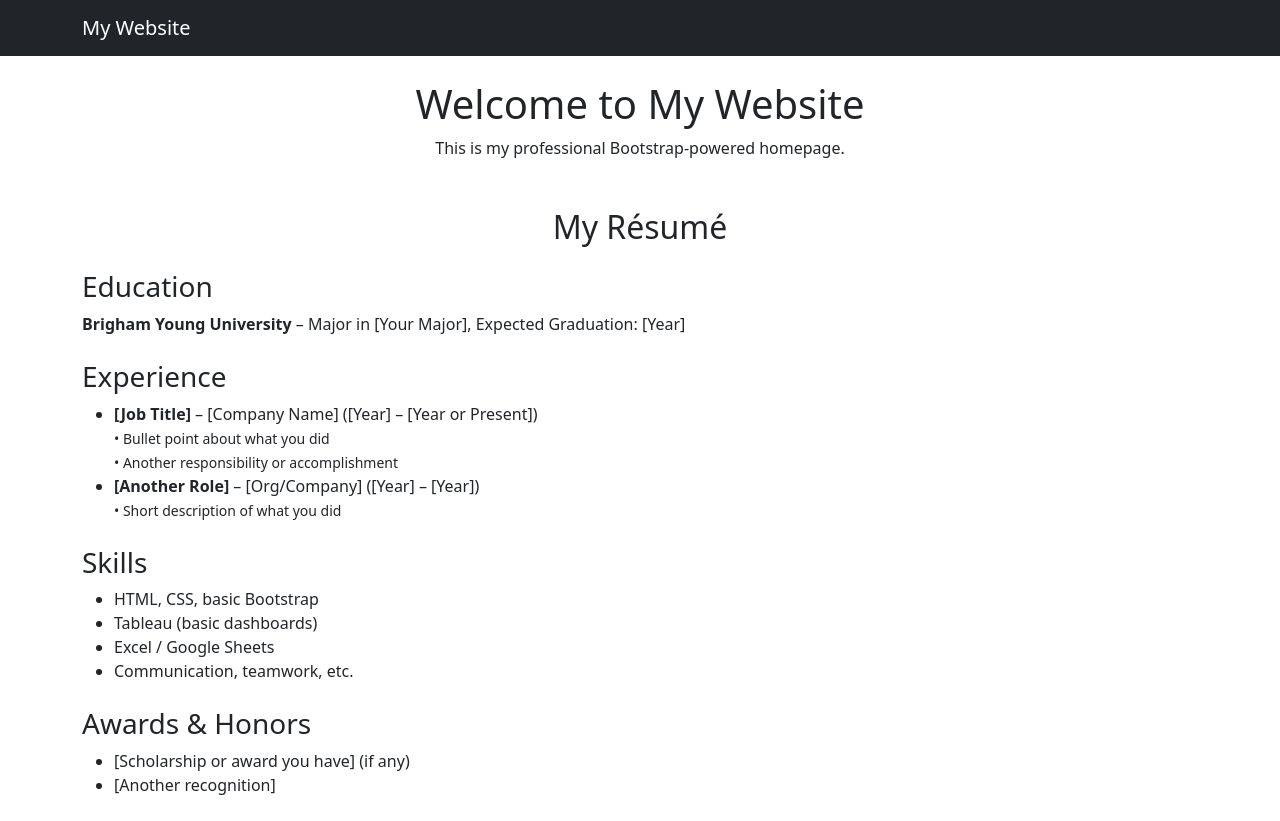
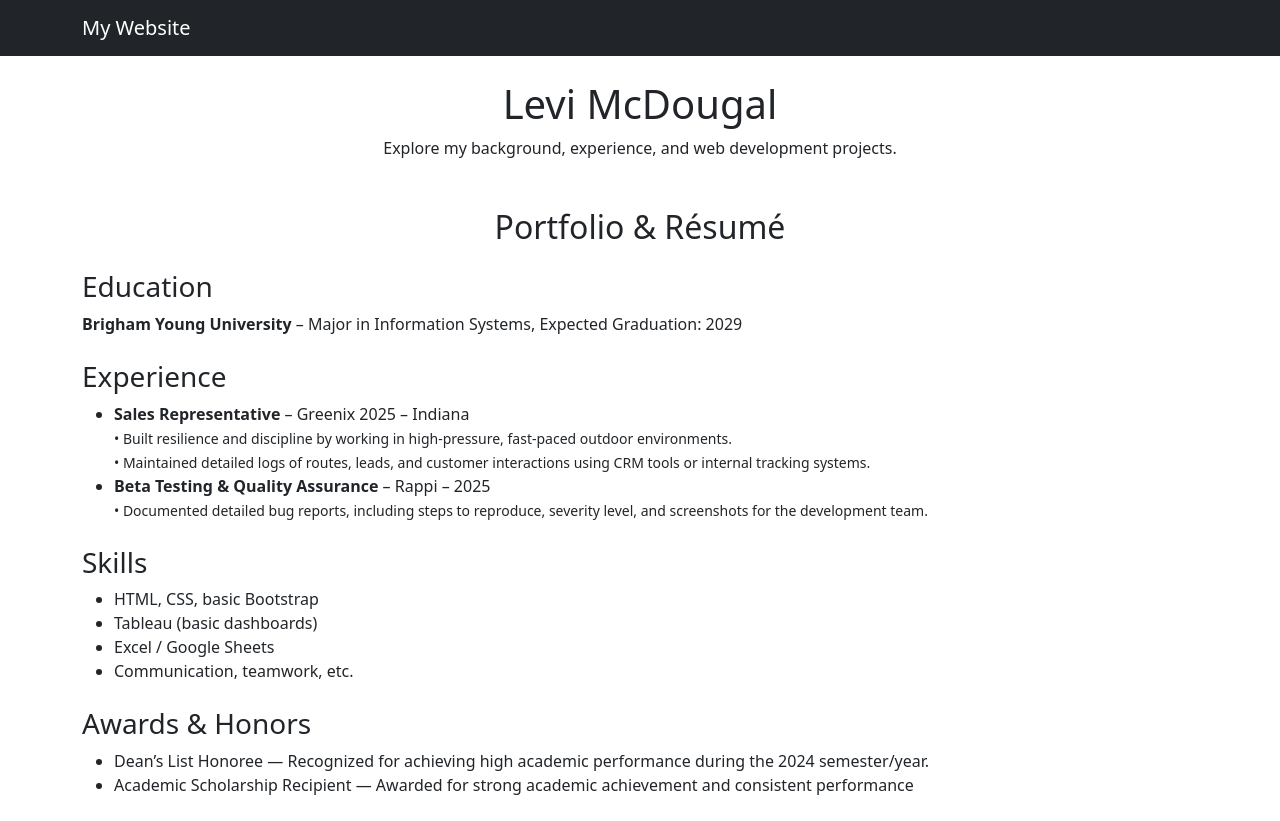
Before and after one commit to LeviMcDougal1225/LeviMcDougal1225.github.io, a plain HTML site: page index.html in a window 1280 px wide. Drawn offline with nearby package versions, Linux system fonts and the light colour scheme.

Commit message:
Add files via upload

```diff
--- a/index.html
+++ b/index.html
@@ -19,18 +19,18 @@
 
     <!-- Main Content -->
     <div class="container mt-4">
-        <h1 class="text-center">Welcome to My Website</h1>
-        <p class="text-center">This is my professional Bootstrap-powered homepage.</p>
+        <h1 class="text-center">Levi McDougal</h1>
+        <p class="text-center">Explore my background, experience, and web development projects.</p>
     </div>
 
         <!-- Resume Section -->
     <div class="container mt-5" id="resume">
-        <h2 class="mb-4 text-center">My Résumé</h2>
+        <h2 class="mb-4 text-center">Portfolio & Résumé</h2>
 
         <!-- Education -->
         <div class="mb-4">
             <h3>Education</h3>
-            <p><strong>Brigham Young University</strong> – Major in [Your Major], Expected Graduation: [Year]</p>
+            <p><strong>Brigham Young University</strong> – Major in Information Systems, Expected Graduation: 2029</p>
         </div>
 
         <!-- Experience -->
@@ -38,12 +38,12 @@
             <h3>Experience</h3>
             <ul>
                 <li>
-                    <strong>[Job Title]</strong> – [Company Name] ([Year] – [Year or Present])<br>
-                    <small>• Bullet point about what you did<br>• Another responsibility or accomplishment</small>
+                    <strong>Sales Representative</strong> – Greenix 2025 – Indiana <br>
+                    <small>• Built resilience and discipline by working in high-pressure, fast-paced outdoor environments.<br>• Maintained detailed logs of routes, leads, and customer interactions using CRM tools or internal tracking systems.</small>
                 </li>
                 <li>
-                    <strong>[Another Role]</strong> – [Org/Company] ([Year] – [Year])<br>
-                    <small>• Short description of what you did</small>
+                    <strong>Beta Testing & Quality Assurance</strong> – Rappi – 2025<br>
+                    <small>• Documented detailed bug reports, including steps to reproduce, severity level, and screenshots for the development team.</small>
                 </li>
             </ul>
         </div>
@@ -63,9 +63,8 @@
         <div class="mb-4">
             <h3>Awards &amp; Honors</h3>
             <ul>
-                <li>[Scholarship or award you have] (if any)</li>
-                <li>[Another recognition]</li>
-            </ul>
+                <li>Dean’s List Honoree — Recognized for achieving high academic performance during the 2024 semester/year.</li>
+                <li>Academic Scholarship Recipient — Awarded for strong academic achievement and consistent performance
         </div>
     </div>
 
```
